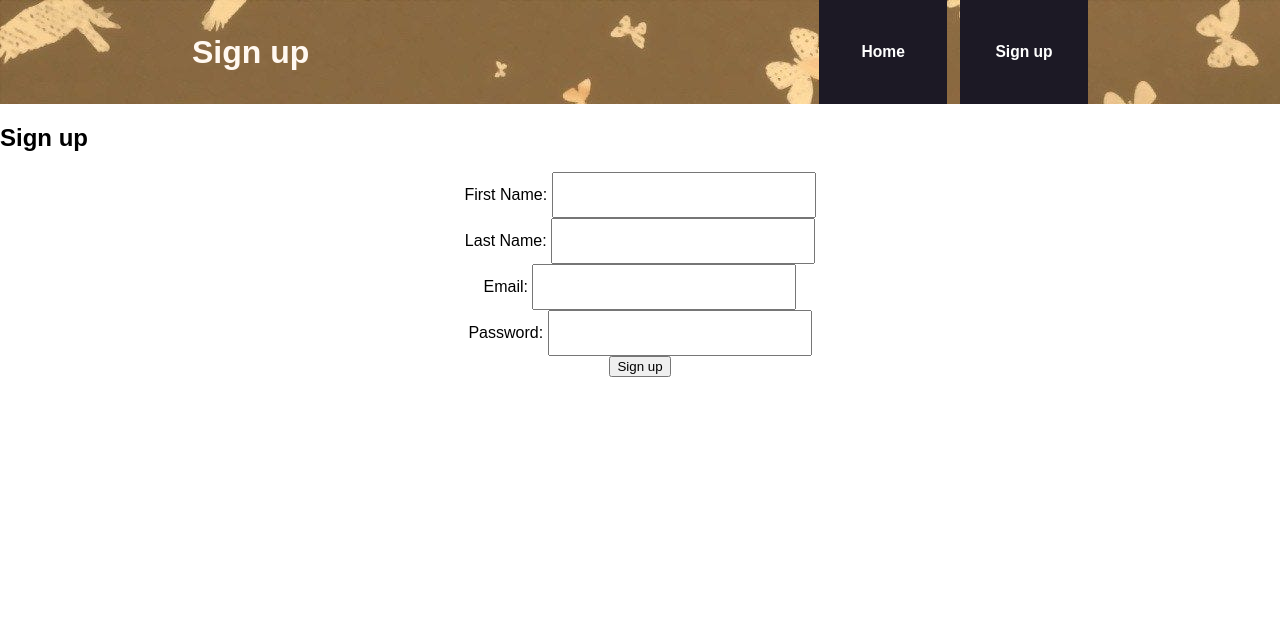
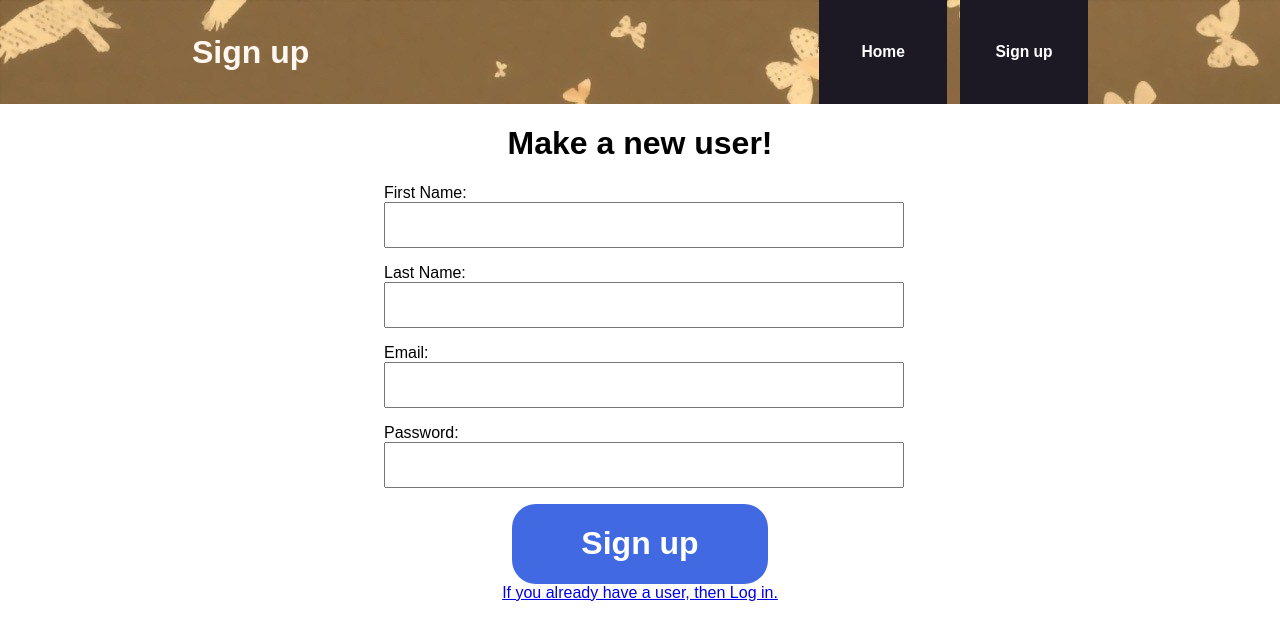
Before and after one commit to Ludv1k/Oppdrag-4, a Flask app: page /signup in a window 1280 px wide. Shown: the top 640 px of the page. Run offline with Flask 3, Linux system fonts and the light colour scheme.

Commit message:
Added a login form to the login page (have yet to add the python script for proccessing login), added styling to the sign up and login page.

```diff
--- a/app.py
+++ b/app.py
@@ -1,6 +1,6 @@
 from flask import Flask, render_template, request, redirect, url_for, flash
 import pymysql #type: ignore
-from werkzeug.security import generate_password_hash, check_password_hash
+# from werkzeug.security import generate_password_hash, check_password_hash
 import re
 
 # Create the Flask app
@@ -56,6 +56,9 @@ def submit():
         print(f"Error: {e}")
         return redirect(url_for('signup'))
 
+@app.route('/login')
+def login():
+    return render_template('login.html')
 
 
 # Run the Flask app
--- a/static/css/style.css
+++ b/static/css/style.css
@@ -55,12 +55,41 @@ body {
     height: 75%;
 
     display: flex;
-    flex-direction: column;
     justify-content: center;
     align-items: center;
 }
 
 .signup_field {
-    width: 20vw;
+    width: 100%;
     height: 5vh;
+
+    margin-bottom: 2vh;
 }
+
+.signup_content {
+    width: 40%;
+
+    display: flex;
+    flex-direction: column;
+    justify-content: center;
+}
+
+.signup_submit {
+    width: 50%;
+    align-self: center;
+
+    background-color: #4169E1;
+    border: none;
+    height: 10vh;
+    border-radius: 3vh;
+    font-size: xx-large;
+    font-weight: 600;
+    color: #fff;
+}
+
+.signup_login_redirect {
+    width: 100%;
+    display: flex;
+    justify-content: center;
+
+}
--- a/templates/index.html
+++ b/templates/index.html
@@ -5,5 +5,5 @@ GPT Oversetterlser
 {% endblock %}
 
 {% block body %}
-<h1>welcome to my translations!!</h1>
+
 {% endblock %}
--- a/templates/signup.html
+++ b/templates/signup.html
@@ -5,9 +5,9 @@ Sign up
 {% endblock %}
 
 {% block body %}
-<h2>Sign up</h2>
-<form method="post" action="/submit">
-    <div class="signup">
+<h1 class="signup">Make a new user!</h1>
+<form method="post" action="/submit" class="signup">
+    <div class="signup_content">
         <div>
             <label for="first_name">First Name:</label>
             <input type="text" id="first_name" name="first_name" required class="signup_field">
@@ -25,7 +25,10 @@ Sign up
             <input type="text" id="password" name="password" required class="signup_field">
         </div>
 
-        <input type="submit" value="Sign up"></input>
+        <input type="submit" value="Sign up" class="signup_submit"></input>
     </div>
 </form>
+<div class="signup_login_redirect">
+    <a href="/login">If you already have a user, then Log in.</a>
+</div>
 {% endblock %}
```
Also changed, not shown: documentation.md (+4 -0 lines), templates/login.html (+15 -1 lines).
